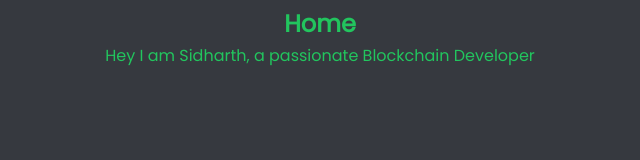
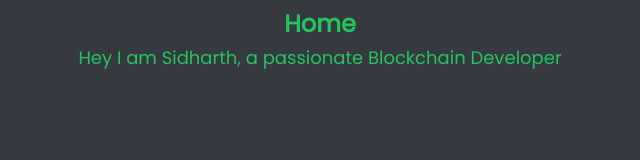
Before and after one commit to SidharthK2/portfolio, a Next.js app: page /HomePage in a window 1280 px wide. Shown: the top 160 px of the page, without its empty margins (320-960 px from the left). Built offline with nearby package versions, Linux system fonts and the light colour scheme.

Commit message:
update home page

```diff
--- a/pages/HomePage.js
+++ b/pages/HomePage.js
@@ -5,7 +5,9 @@ export default function HomePage() {
     <div className="Home text-green-500 flex flex-col w-screen h-screen bg-darkGray p-2 ">
       <div className="title text-2xl font-bold text-center">Home</div>
       <div className="Homebody m-1 text-center">
-        Hey I am Sidharth, a passionate Blockchain Developer
+        <div className="text-lg">
+          Hey I am Sidharth, a passionate Blockchain Developer
+        </div>
       </div>
     </div>
   );
```
